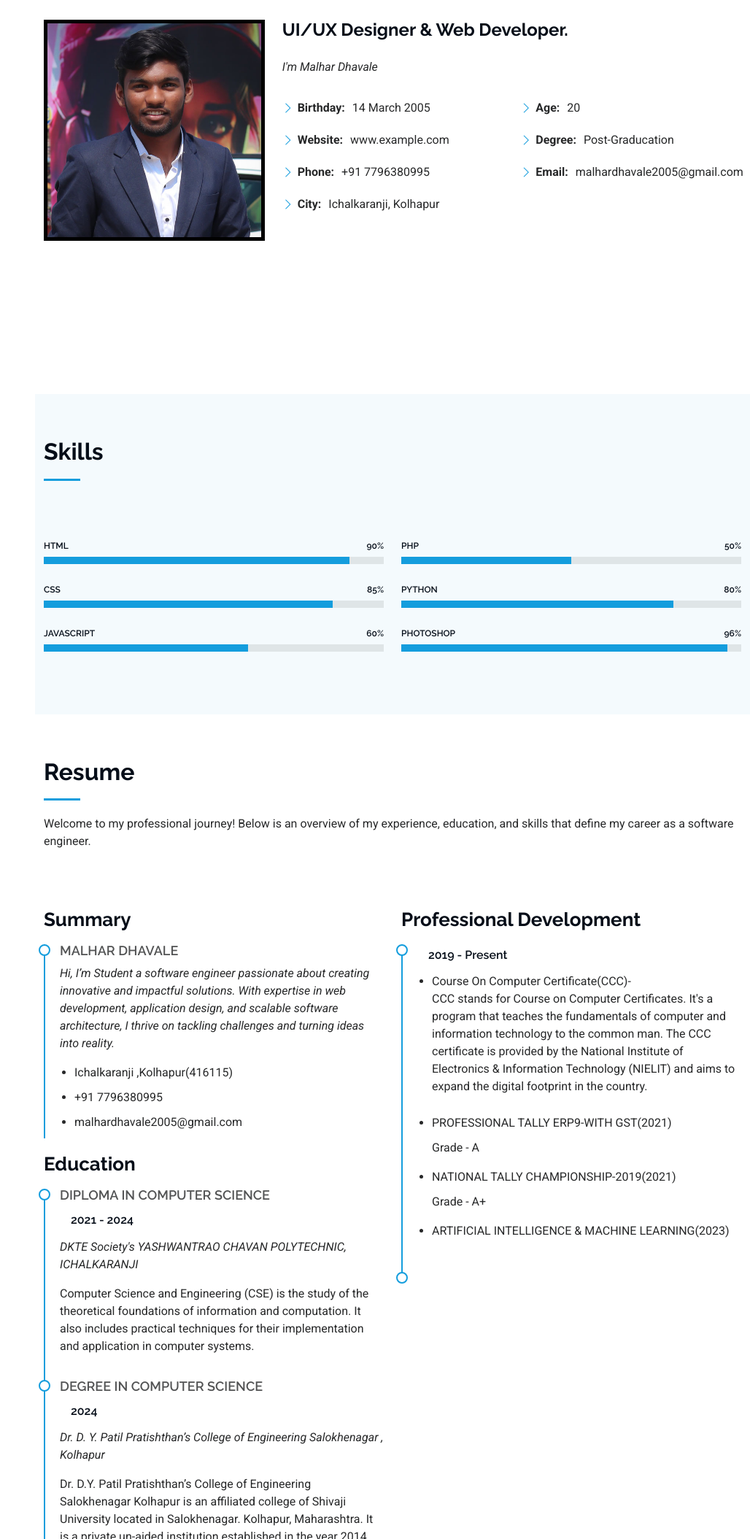
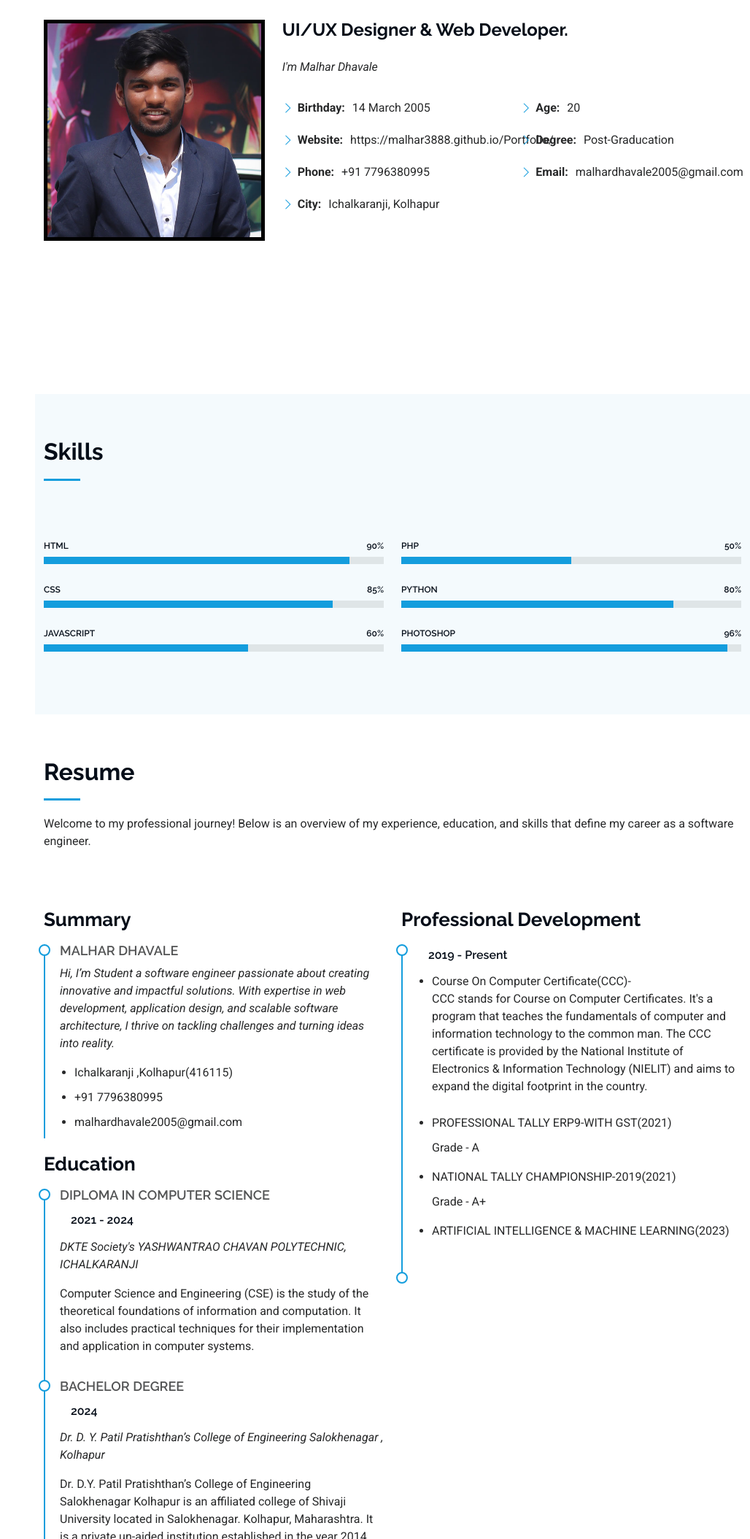
Before and after one commit to Malhar3888/Portfolio, a plain HTML site: page index.html in a window 1280 px wide. Shown: the part 1067-3176 px from the top of the page at 73% size, without its empty margins (252-1280 px from the left). Drawn offline with Linux system fonts and the light colour scheme.

Commit message:
link and degree
link and drgree chenges

```diff
--- a/index.html
+++ b/index.html
@@ -127,7 +127,7 @@
               <div class="col-lg-6">
                 <ul>
                   <li><i class="bi bi-chevron-right"></i> <strong>Birthday:</strong> <span>14 March 2005</span></li>
-                  <li><i class="bi bi-chevron-right"></i> <strong>Website:</strong> <span>www.example.com</span></li>
+                  <li><i class="bi bi-chevron-right"></i> <strong>Website:</strong> <span>https://malhar3888.github.io/Portfolio/</span></li>
                   <li><i class="bi bi-chevron-right"></i> <strong>Phone:</strong> <span>+91 7796380995</span></li>
                   <li><i class="bi bi-chevron-right"></i> <strong>City:</strong> <span>Ichalkaranji, Kolhapur</span></li>
                 </ul>
@@ -302,7 +302,7 @@
             </div><!-- Edn Resume Item -->
 
             <div class="resume-item">
-              <h4>Degree In Computer Science</h4>
+              <h4>Bachelor Degree</h4>
               <h5>2024 </h5>
               <p><em>Dr. D. Y. Patil Pratishthan’s College of Engineering Salokhenagar , Kolhapur</em></p>
               <p>Dr. D.Y. Patil Pratishthan’s College of Engineering Salokhenagar Kolhapur is an affiliated college of Shivaji University located in Salokhenagar. Kolhapur, Maharashtra. It is a private un-aided institution established in the year 2014. </p>
```
